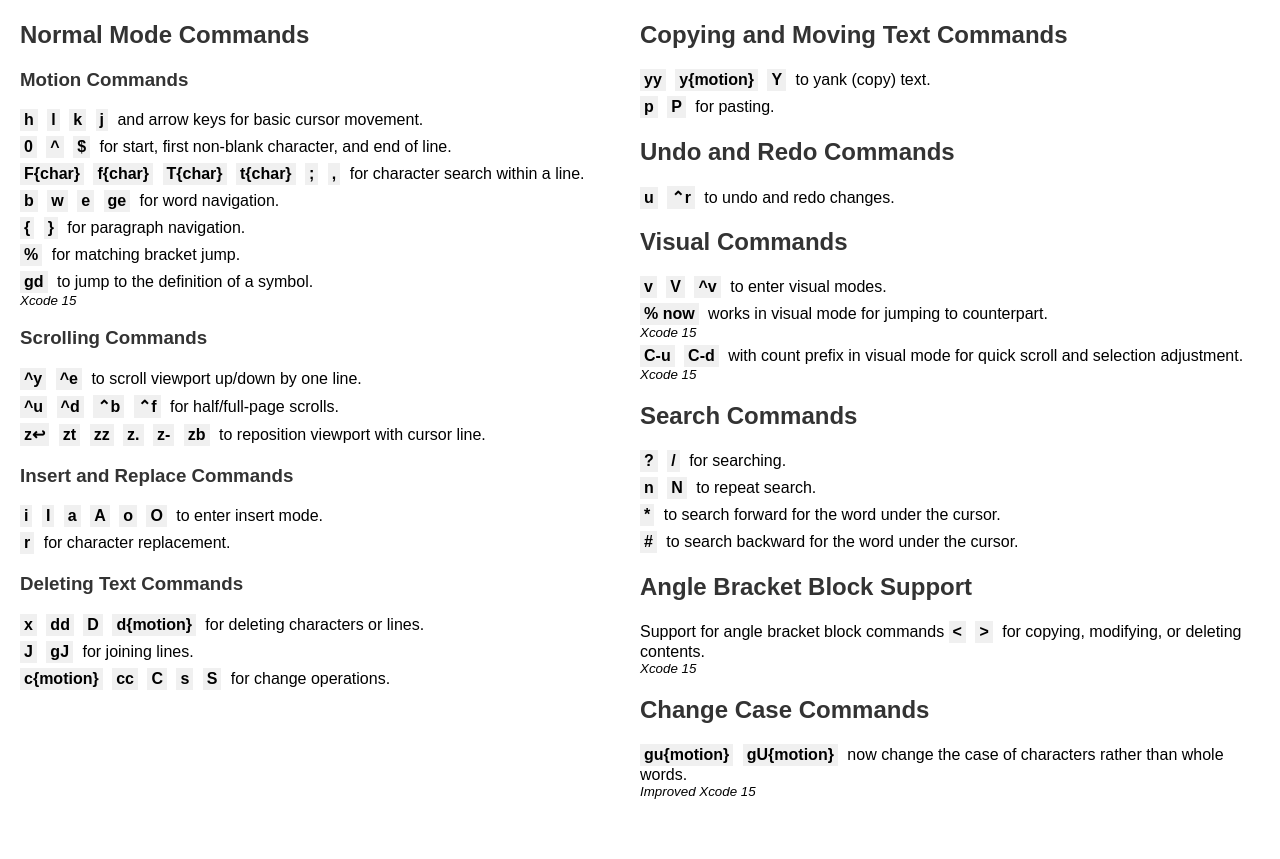
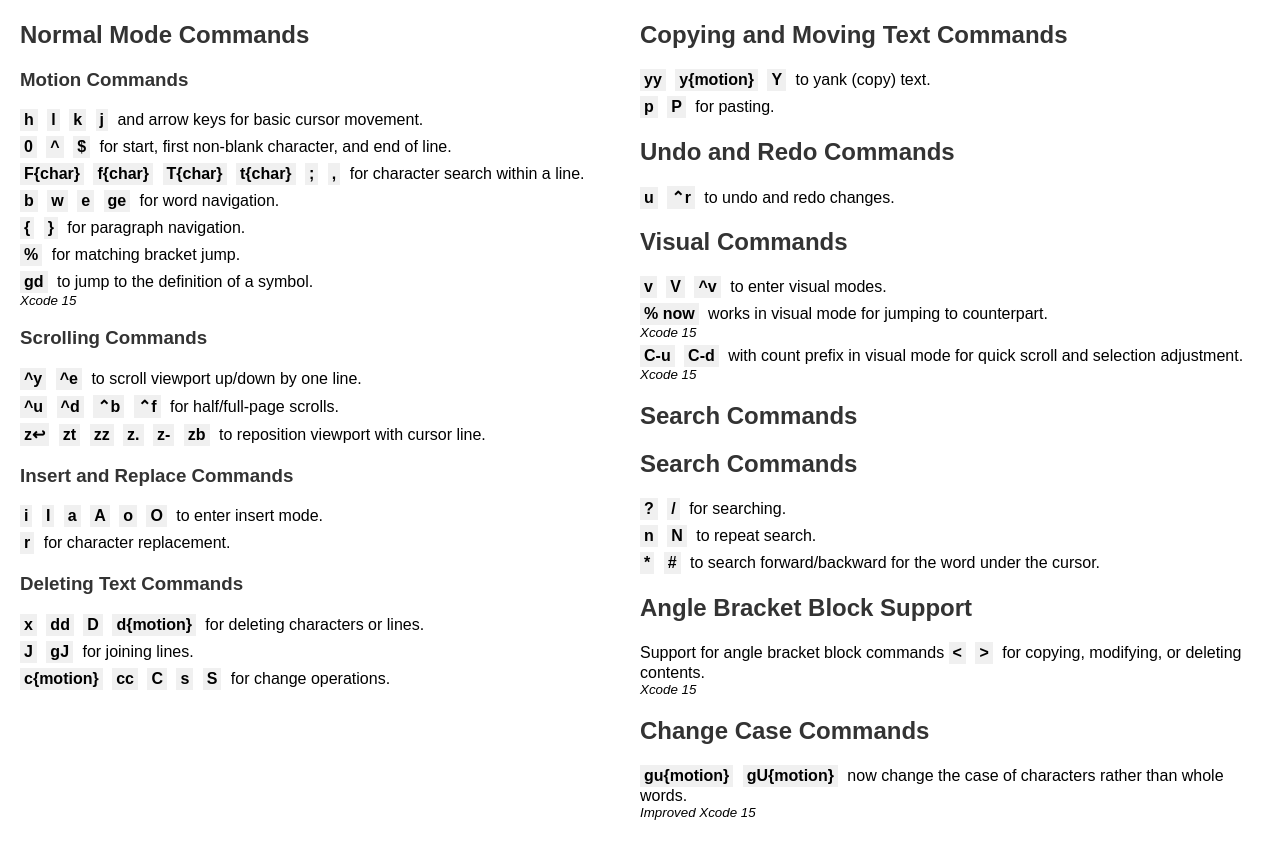
Before and after one commit to viktart/xcode_vim_cheatsheet.github.io, a plain HTML site: page index.html in a window 1280 px wide. Shown: the part 79-938 px from the top of the page. Drawn offline with Linux system fonts and the light colour scheme.

Commit message:
Place `*` and `#` on the same line

```diff
--- a/index.html
+++ b/index.html
@@ -92,11 +92,11 @@
       <li><span class="command">C-u</span> <span class="command">C-d</span> with count prefix in visual mode for quick scroll and selection adjustment. <span class="new-xcode">Xcode 15</span></li>
     </ul>
     <h2>Search Commands</h2>
+    <h2>Search Commands</h2>
     <ul>
       <li><span class="command">?</span> <span class="command">/</span> for searching.</li>
       <li><span class="command">n</span> <span class="command">N</span> to repeat search.</li>
-      <li><span class="command">*</span> to search forward for the word under the cursor.</li>
-      <li><span class="command">#</span> to search backward for the word under the cursor.</li>
+      <li><span class="command">*</span> <span class="command">#</span> to search forward/backward for the word under the cursor.</li>
     </ul>
     <h2>Angle Bracket Block Support</h2>
     <ul>
```
